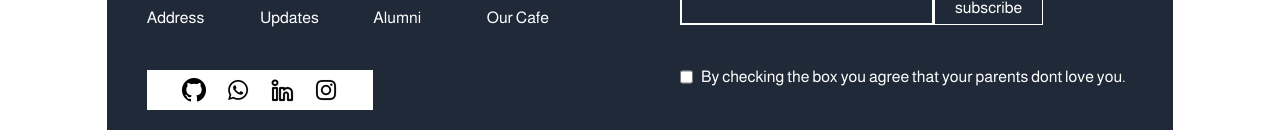
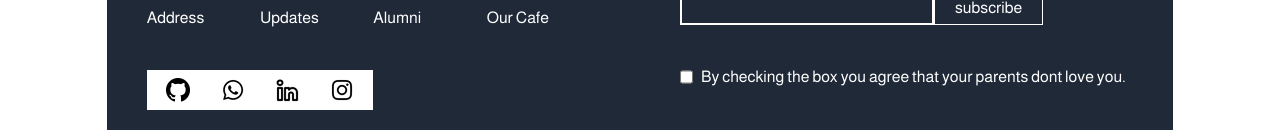
Before and after one commit to sijirama/sijirama.github.io, a React (Vite) app: page / in a window 1280 px wide. Shown: the part 2840-2970 px from the top of the page. Built offline with nearby package versions, Linux system fonts and the light colour scheme.

Commit message:
feature: footer, typography

```diff
--- a/src/components/Footer.tsx
+++ b/src/components/Footer.tsx
@@ -24,7 +24,7 @@ function Footer({}: Props) {
             <p>Our Cafe</p>
           </div>
 
-          <div className='flex gap-5 p-2 md:w-1/2 justify-center bg-white'>
+          <div className='flex gap-5 p-2 md:w-1/2 justify-evenly bg-white'>
             <img src='/socials/github.png' alt='' className='' />
             <img src='/socials/whatsapp.png' alt='' />
             <img src='/socials/linkedin.png' alt='' />
```
